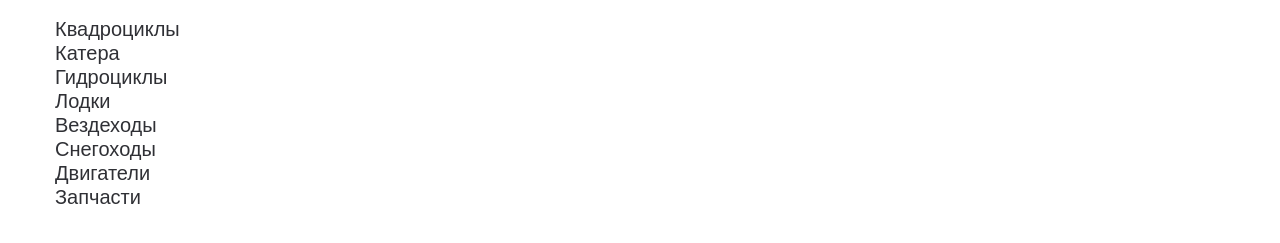
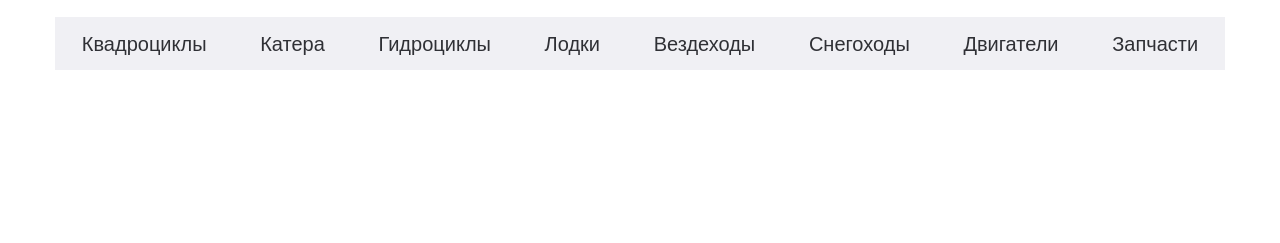
Before and after one commit to ELegek/Drive_moto, a website: page app/index.html in a window 1280 px wide. Shown: the part 105-348 px from the top of the page. Drawn offline with nearby package versions, Linux system fonts and the light colour scheme.

Commit message:
Закончил Header

```diff
--- a/app/scss/blocks/_header.scss
+++ b/app/scss/blocks/_header.scss
@@ -1,4 +1,6 @@
-
+.header {
+    margin-bottom: 78px;
+}
 .header__top-inner {
     display: flex;
     justify-content: space-between;
@@ -41,8 +43,7 @@
     display: inline-block;
     padding-right: 10px;
 }
-.user-list__link {
-}
+
 .basket {
     position: relative;
     &__num {
@@ -61,13 +62,40 @@
         right: -15px;
     }
 }
-.header__bottom {
+
+
+.menu-categories {
+    background-color: #F0F0F4;
+    display: flex;
+    min-height: 53px;
+    align-items: center;
+    justify-content: space-around;
 }
-.header__bottom-inner {
+
+.menu-categories__link {
+    transition: all .3s linear;
+    font-weight: 400;
+    padding: 15px 0 16px;
+    position: relative;
+    &::before {
+        content: "";
+        position: absolute;
+        width: 0;
+        left: auto;
+        right: 0;
+        background-color: #1C62CD;
+        height: 3px;
+        bottom: -2px;
+        transition: all .3s linear;
+
+    }
+    &:hover::before {
+        width: 100%;
+        right: auto;
+        left: 0;
+    }
+
+    &:hover {
+        color: #000;
+    }
 }
-.menu-categories {
-}
-.menu-categories__item {
-}
-.menu-categories__link {
-}
```
Also changed, not shown: app/css/style.min.css.
